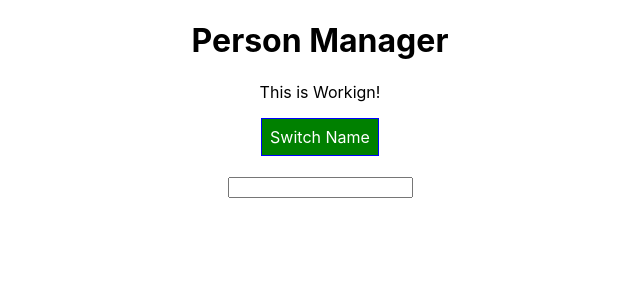
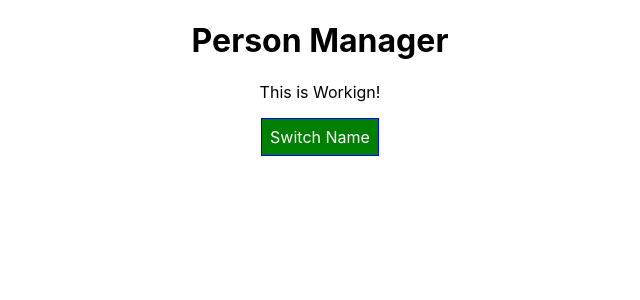
Before and after one commit to Jason-Carrillo/react-exercises, a React app: page / in a window 1280 px wide. Shown: the top 300 px of the page, without its empty margins (320-960 px from the left). Built offline with nearby package versions, Linux system fonts and the light colour scheme.

Commit message:
removed uneeded input at the bottom of App

```diff
--- a/src/Components/Persons/Persons.js
+++ b/src/Components/Persons/Persons.js
@@ -3,7 +3,7 @@ import Person from "./Person/Person";
 
 const persons = (props) => {
     console.log('[Person.js] rendering...')
-    props.persons.map((person, index) => {
+    return props.persons.map((person, index) => {
 
         return <Person
             click={() => props.clicked(index)}
--- a/src/Containers/App.js
+++ b/src/Containers/App.js
@@ -103,7 +103,6 @@ class App extends Component {
 
 
                 <br />
-                <input/>
             </div>
             // After nesting for a long time it becomes too much. Better to not use this way.
             //   React.createElement('div', {className: 'App'}, React.createElement('h1', null, 'testing'))
```
Also changed, not shown: 1 other file (tests, documents, lock files or other folders).
